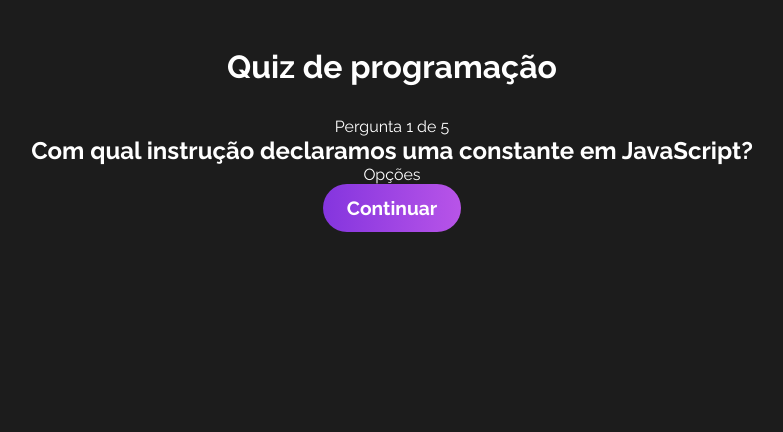
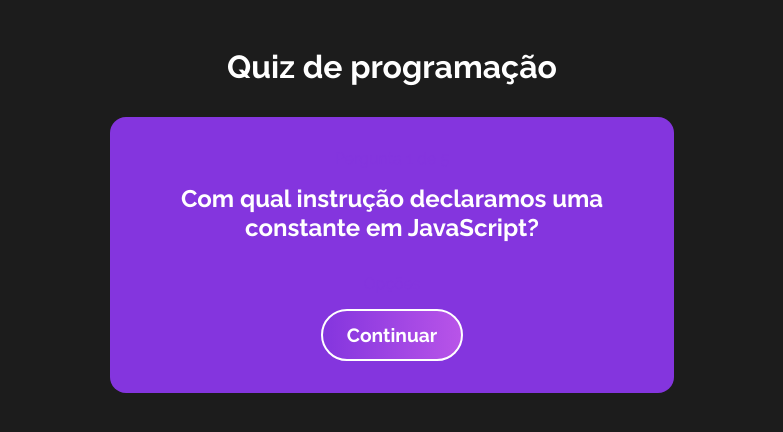
Before and after one commit to Guilherme-MSantos/quiz-react, a React (Vite) app: page / in a window 1280 px wide. Both pictures are taken after a click on the button "Iniciar". Shown: the top 432 px of the page, without its empty margins (248-1031 px from the left). Built offline with nearby package versions, Linux system fonts and the light colour scheme.

Commit message:
Progresso do jogo

```diff
--- a/src/components/Questions.css
+++ b/src/components/Questions.css
@@ -0,0 +1,23 @@
+#question {
+  text-align: center;
+  max-width: 500px;
+  background-color: #8435de;
+  border-radius: 1rem;
+  padding: 2rem;
+}
+
+#question h2 {
+  margin-bottom: 2rem;
+}
+
+#question p {
+  margin-bottom: 1rem;
+}
+
+#question p {
+  color: #8435de;
+}
+
+#question button {
+  border: 2px solid #fff;
+}
--- a/src/components/Questions.jsx
+++ b/src/components/Questions.jsx
@@ -1,5 +1,6 @@
 import React, { useContext } from "react";
 import { QuizContext } from "../context/quiz";
+import "./Questions.css";
 
 const Questions = () => {
   const [quizState, dispatch] = useContext(QuizContext);
@@ -14,7 +15,7 @@
       <div id="options-container">
         <p>Opções</p>
       </div>
-      <button>Continuar</button>
+      <button onClick={() => ({ type: "CHANGE_QUESTION" })}>Continuar</button>
     </div>
   );
 };
--- a/src/context/quiz.jsx
+++ b/src/context/quiz.jsx
@@ -25,6 +25,13 @@
         ...state,
         questions: reorderedQuestions,
       };
+
+    case "CHANGE_QUESTION":
+      const nextQuestion = state.currentQuestion + 1;
+      return {
+        ...state,
+        currentQuestion: nextQuestion,
+      };
     default:
       return state;
   }
```
